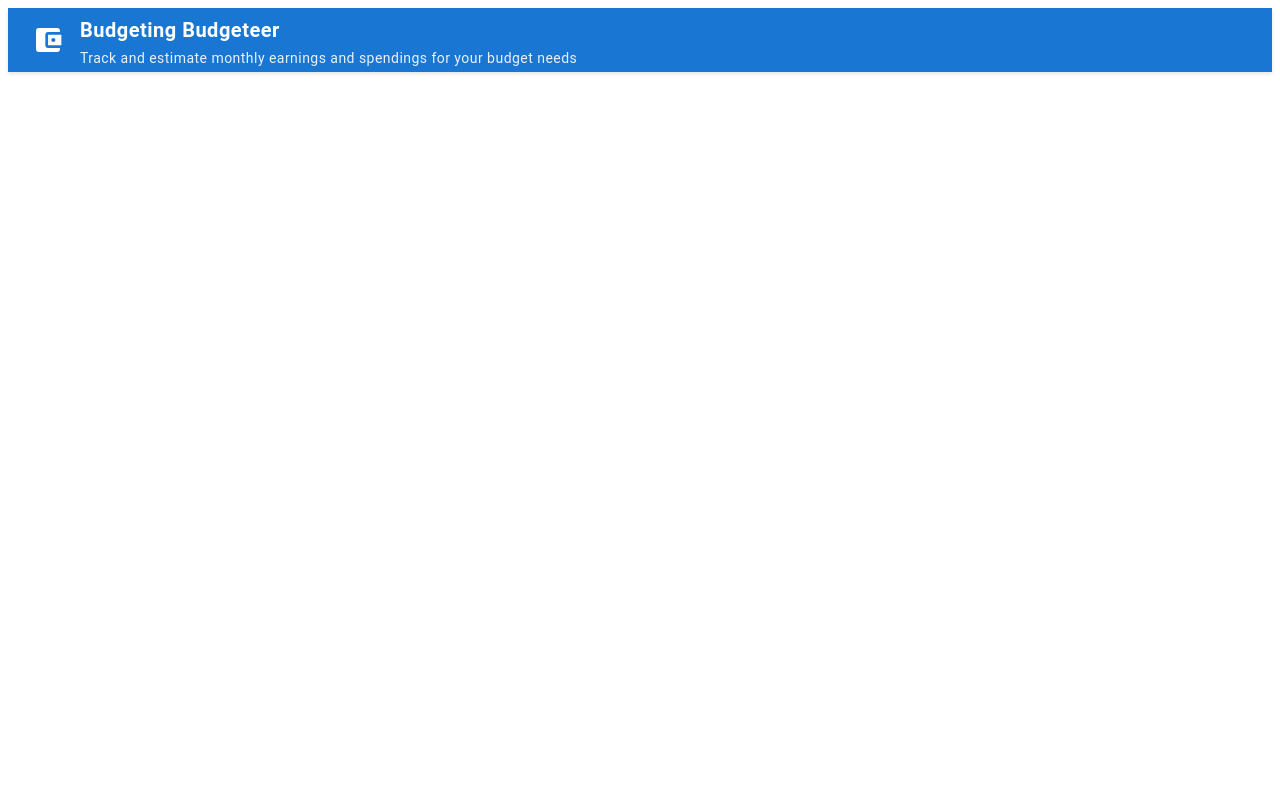
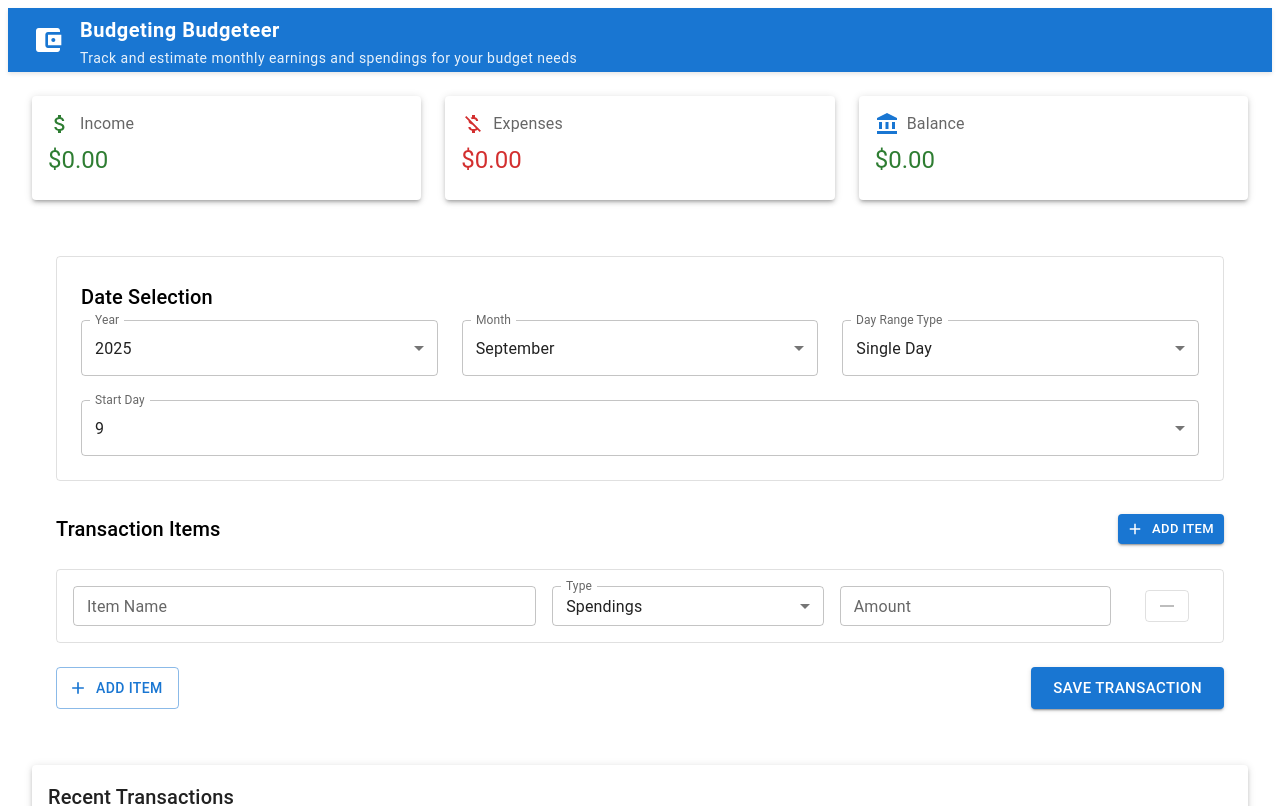
Before and after one commit to Edjery/budget-trackr, a React (Vite) app: page / in a window 1280 px wide. Shown: the top 806 px of the page. Built offline with nearby package versions, Linux system fonts and the light colour scheme.

Commit message:
refactor: app content and show app content

```diff
--- a/src/App.tsx
+++ b/src/App.tsx
@@ -1,11 +1,13 @@
 import { Box } from '@mui/material';
 import { AppHeader } from './components/AppHeader';
+import AppContent from './components/AppContent';
 
 function App() {
 
   return (
     <Box sx={{ flexGrow: 1 }}>
       <AppHeader />
+      <AppContent />
     </Box>
   );
 }
--- a/src/components/AppContent.tsx
+++ b/src/components/AppContent.tsx
@@ -1,50 +1,22 @@
-import { Box } from "@mui/material";
-import { Form, Formik } from "formik";
-import { useState } from "react";
-import { validationSchema, type FormValues, type Transaction, type TransactionItem } from "../types";
-import { SummaryCards } from "./SummaryCards";
-import TransactionForm from "./TransactionForm";
-import { TransactionList } from "./TransactionList";
-
-type AppFormValues = Omit<FormValues, "items"> & {
-    items: TransactionItem[];
-};
-
-const currentYear = new Date().getFullYear();
-const currentMonth = new Date().getMonth() + 1;
-const currentDay = new Date().getDate();
-const initialValues: FormValues = {
-    year: currentYear,
-    month: currentMonth,
-    dayRangeType: "single",
-    startDay: currentDay,
-    endDay: currentDay,
-    items: [
-        {
-            id: Date.now().toString(),
-            type: "spendings",
-            name: "",
-            amount: "",
-        },
-    ],
-};
+import { Box } from '@mui/material';
+import { Form, Formik } from 'formik';
+import { useState } from 'react';
+import { validationSchema, type FormValues, type Transaction } from '../types';
+import { useTransactionForm } from '../hooks/useTransactionForm';
+import { toLocalDateString } from '../utils/dateUtils';
+import { SummaryCards } from './SummaryCards';
+import TransactionForm from './TransactionForm';
+import { TransactionList } from './TransactionList';
 
 const AppContent = () => {
   const [transactions, setTransactions] = useState<Transaction[]>([]);
+  const { getInitialValues, createEmptyTransactionItem, resetFormValues } = useTransactionForm();
+  const initialValues = getInitialValues();
 
-    const handleSubmit = (values: AppFormValues, { resetForm }: { resetForm: (values?: any) => void }): void => {
+  const processTransactionItems = (values: FormValues): Transaction[] => {
     const newTransactions: Transaction[] = [];
-        const month = values.month - 1; // JavaScript months are 0-indexed
 
-        const toLocalDateString = (year: number, month: number, day: number): string => {
-            const date = new Date(year, month, day);
-            const localDate = new Date(date.getTime() - date.getTimezoneOffset() * 60000);
-            return localDate.toISOString().split("T")[0];
-        };
-
-        if (values.dayRangeType === "single") {
-            const dateStr = toLocalDateString(values.year, month, values.startDay);
-            values.items.forEach((item) => {
+    const addTransaction = (dateStr: string, item: typeof values.items[0]) => {
       if (item.name && item.amount) {
         newTransactions.push({
           ...item,
@@ -53,53 +25,53 @@ const AppContent = () => {
           year: values.year,
         });
       }
-            });
+    };
+
+    if (values.dayRangeType === 'single') {
+      const dateStr = toLocalDateString(values.year, values.month, values.startDay);
+      values.items.forEach(item => addTransaction(dateStr, item));
     } else {
       for (let day = values.startDay; day <= values.endDay; day++) {
-                const dateStr = toLocalDateString(values.year, month, day);
-                values.items.forEach((item) => {
-                    if (item.name && item.amount) {
-                        newTransactions.push({
-                            ...item,
-                            date: dateStr,
-                            month: values.month,
-                            year: values.year,
-                        });
-                    }
-                });
+        const dateStr = toLocalDateString(values.year, values.month, day);
+        values.items.forEach(item => addTransaction(dateStr, item));
       }
     }
 
+    return newTransactions;
+  };
+
+  const handleSubmit = async (
+    values: FormValues,
+    { resetForm }: { resetForm: (values?: any) => void }
+  ): Promise<void> => {
+    const newTransactions = processTransactionItems(values);
+
     if (newTransactions.length > 0) {
-            setTransactions((prev: Transaction[]) => [...prev, ...newTransactions]);
+      setTransactions(prev => [...prev, ...newTransactions]);
     }
 
-        // Reset form after successful submission
     resetForm({
-            year: values.year,
-            month: values.month,
-            dayRangeType: "single",
-            startDay: values.startDay,
-            endDay: values.endDay,
-            items: [
-                {
-                    id: Date.now().toString(),
-                    type: "spendings" as const,
-                    name: "",
-                    amount: "",
-                },
-            ],
+      ...resetFormValues(values),
+      items: [createEmptyTransactionItem()]
     });
   };
 
-    // Calculate totals with proper type safety
-    const totalEarnings = transactions
-        .filter((t: Transaction) => t.type === "earnings")
-        .reduce((sum: number, t: Transaction) => sum + parseFloat(t.amount || "0"), 0);
+  const calculateTotals = () => {
+    return transactions.reduce(
+      (acc, t) => {
+        const amount = parseFloat(t.amount || '0');
+        if (t.type === 'earnings') {
+          acc.earnings += amount;
+        } else {
+          acc.spendings += amount;
+        }
+        return acc;
+      },
+      { earnings: 0, spendings: 0 }
+    );
+  };
 
-    const totalSpendings = transactions
-        .filter((t: Transaction) => t.type === "spendings")
-        .reduce((sum: number, t: Transaction) => sum + parseFloat(t.amount || "0"), 0);
+  const { earnings: totalEarnings, spendings: totalSpendings } = calculateTotals();
 
     return (
         <Formik initialValues={initialValues} validationSchema={validationSchema} onSubmit={handleSubmit}>
--- /dev/null
+++ b/src/hooks/useTransactionForm.ts
@@ -0,0 +1,38 @@
+import type { FormValues, TransactionItem } from '../types';
+import { getCurrentDateValues } from '../utils/dateUtils';
+
+export const useTransactionForm = () => {
+  const getInitialValues = (): FormValues => {
+    const { year, month, day } = getCurrentDateValues();
+
+    return {
+      year,
+      month,
+      dayRangeType: 'single' as const,
+      startDay: day,
+      endDay: day,
+      items: [
+        createEmptyTransactionItem()
+      ],
+    };
+  };
+
+  const createEmptyTransactionItem = (): TransactionItem => ({
+    id: Date.now().toString(),
+    type: 'spendings',
+    name: '',
+    amount: ''
+  });
+
+  const resetFormValues = (currentValues: Partial<FormValues>): FormValues => ({
+    ...getInitialValues(),
+    year: currentValues.year ?? getCurrentDateValues().year,
+    month: currentValues.month ?? getCurrentDateValues().month,
+  });
+
+  return {
+    getInitialValues,
+    createEmptyTransactionItem,
+    resetFormValues
+  };
+};
--- a/src/types/index.ts
+++ b/src/types/index.ts
@@ -36,7 +36,7 @@ export interface TransactionListProps {
   transactions: Transaction[];
 }
 
-export const validationSchema = {
+export const validationSchema = Yup.object().shape({
   year: Yup.number().required('Year is required'),
   month: Yup.number().required('Month is required'),
   dayRangeType: Yup.string()
@@ -51,7 +51,7 @@ export const validationSchema = {
     .max(31, 'Must be at most 31')
     .when('dayRangeType', {
       is: 'multiple',
-      then: (schema: any) => schema.required('End day is required for multiple days'),
+      then: (schema) => schema.required('End day is required for multiple days'),
     }),
   items: Yup.array()
     .of(
@@ -67,4 +67,4 @@ export const validationSchema = {
       })
     )
     .min(1, 'At least one transaction item is required'),
-};
+});
--- /dev/null
+++ b/src/utils/dateUtils.ts
@@ -0,0 +1,13 @@
+export const getCurrentDateValues = () => {
+  const now = new Date();
+  return {
+    year: now.getFullYear(),
+    month: now.getMonth() + 1, // Months are 0-indexed in JS
+    day: now.getDate()
+  };
+};
+
+export const toLocalDateString = (year: number, month: number, day: number): string => {
+  const date = new Date(year, month - 1, day);
+  return date.toISOString().split('T')[0];
+};
```
Lines whose indentation alone changed are shown as unchanged.
